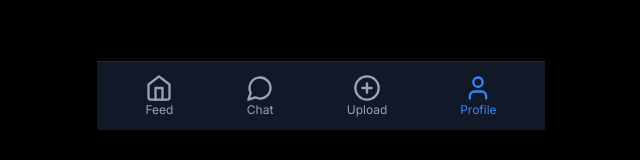
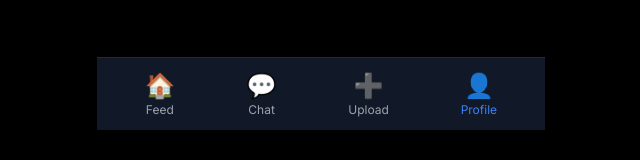
Before and after one commit to itsonlycrypty/Chatup, a Next.js app: page /profile in a window 1280 px wide. Shown: the part 670-830 px from the top of the page, without its empty margins (319-959 px from the left). Built offline with nearby package versions, Linux system fonts and the light colour scheme; no server answers.

Commit message:
Replace icons with emoji in BottomNav component

```diff
--- a/components/BottomNav.tsx
+++ b/components/BottomNav.tsx
@@ -1,24 +1,23 @@
 'use client';
 import Link from 'next/link';
 import { usePathname } from 'next/navigation';
-import { Home, MessageCircle, PlusCircle, User } from 'lucide-react';
 
 export default function BottomNav() {
   const path = usePathname();
   const links = [
-    { href: '/feed', icon: Home, label: 'Feed' },
-    { href: '/chat', icon: MessageCircle, label: 'Chat' },
-    { href: '/upload', icon: PlusCircle, label: 'Upload' },
-    { href: '/profile', icon: User, label: 'Profile' },
+    { href: '/feed', icon: '🏠', label: 'Feed' },
+    { href: '/chat', icon: '💬', label: 'Chat' },
+    { href: '/upload', icon: '➕', label: 'Upload' },
+    { href: '/profile', icon: '👤', label: 'Profile' },
   ];
   return (
     <nav className="fixed bottom-0 left-0 right-0 bg-gray-900 border-t border-gray-800 flex justify-around p-3 max-w-md mx-auto z-50">
-      {links.map(({ href, icon: Icon, label }) => (
+      {links.map(({ href, icon, label }) => (
         <Link key={href} href={href} className="flex flex-col items-center">
-          <Icon size={28} className={path === href ? 'text-blue-500' : 'text-gray-400'} />
+          <span className="text-2xl">{icon}</span>
           <span className={`text-xs ${path === href ? 'text-blue-500' : 'text-gray-400'}`}>{label}</span>
         </Link>
       ))}
     </nav>
   );
-  }
+}
```
